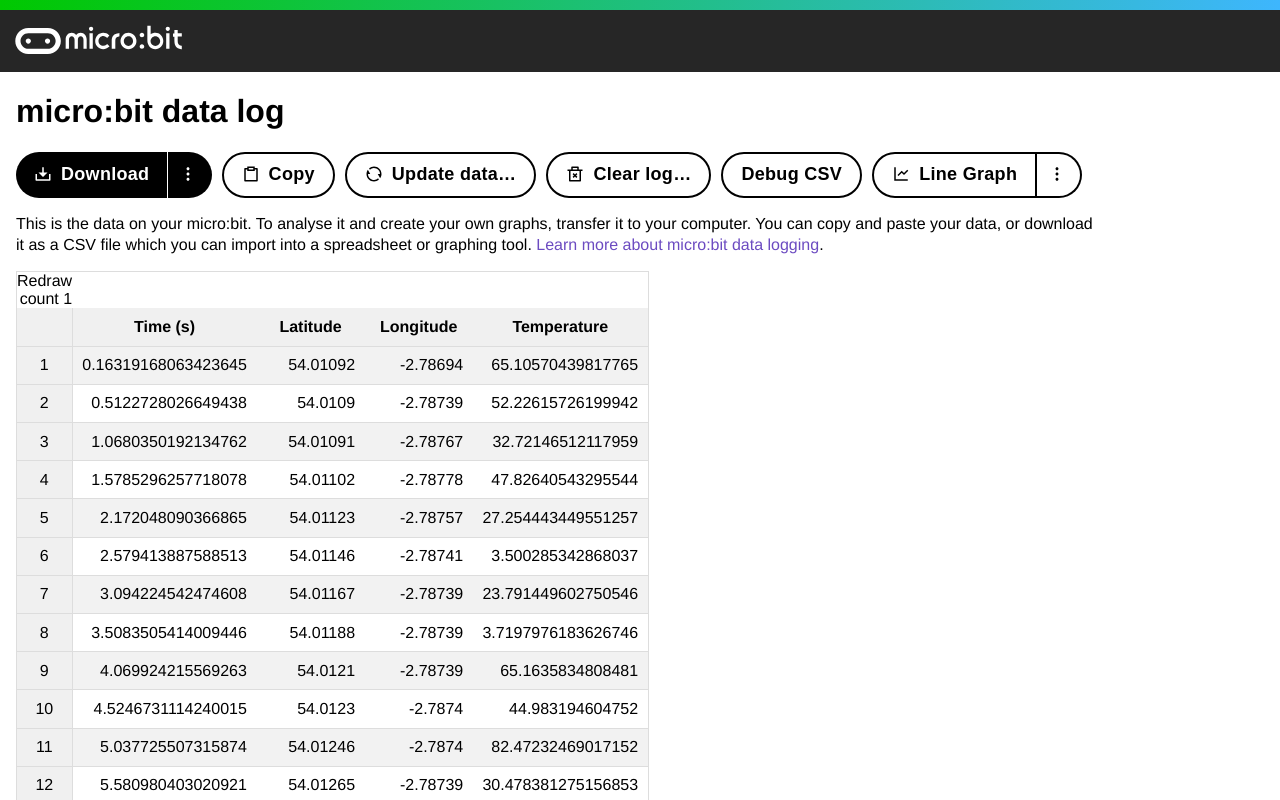
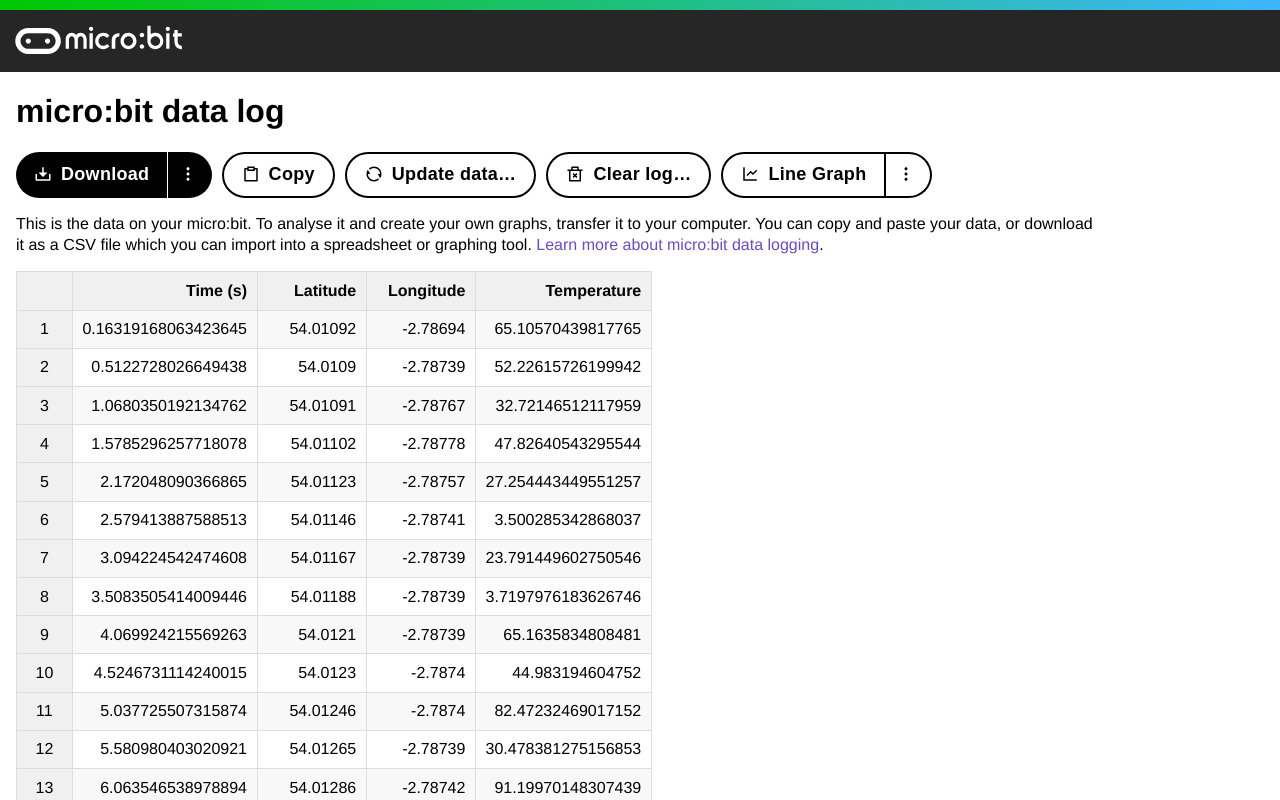
Before and after one commit to lancaster-university/microbit-datalogger-ui, a React (Create React App) app: page / in a window 1280 px wide. Shown: the top 800 px of the page. Built offline with nearby package versions, Linux system fonts and the light colour scheme.

Commit message:
Log full/empty warnings & performance/style updates

```diff
--- a/src/App.css
+++ b/src/App.css
@@ -22,7 +22,7 @@
   margin-left: 10px
 }
 
-#info {
+#info, .warning {
   max-width: 68em;
   line-height: 1.3;
 }
--- a/src/App.tsx
+++ b/src/App.tsx
@@ -14,6 +14,7 @@
 import { gpsData } from './sample-data';
 import { RiClipboardLine, RiDeleteBin2Line, RiDownload2Line, RiRefreshLine, RiShareLine } from "react-icons/ri";
 import { IconContext } from 'react-icons';
+import Warning from './Warning';
 
 export interface VisualisationType {
   name: string;
@@ -92,7 +93,7 @@
   }
 
   const clearLog = () => {
-    showModal({ title: "Clearing Log", content: <div>The log is cleared when you reflash your micro:bit. Your program can include code or blocks to clear the log when you choose. <a href="https://microbit.org/get-started/user-guide/data-logging/">Learn more about data logging</a>.</div> });
+    showModal({ title: "Clearing Log", content: <div>The log is cleared when you reflash your micro:bit. Your program can include code or blocks to clear the log when you choose. <a href="https://microbit.org/get-started/user-guide/data-logging/" target="_blank">Learn more about data logging</a>.</div> });
   }
 
   const visualise = (visIndex: number) => {
@@ -131,14 +132,24 @@
             <button onClick={copy}><RiClipboardLine />Copy</button>
             <button onClick={updateData}><RiRefreshLine />Update data…</button>
             <button onClick={clearLog}><RiDeleteBin2Line />Clear log…</button>
-            <button onClick={debugCSV}>Debug CSV</button>
+            {window.localStorage.getItem("dl-debug") && <button onClick={debugCSV}>Debug CSV</button>}
             {visualPreviews.length > 0 && <DropDownButton dropdown={visualPreviews.map(vis => <>{vis.icon}{vis.name}</>)} onClick={() => visualise(-1)} onDropdownSelected={index => visualise(index)}>{visualisation ? "Close " + visualisation.name : <>{visualPreviews[0].icon}{visualPreviews[0].name}</>}</DropDownButton>}
           </div>
           <p id="info">
             This is the data on your micro:bit. To analyse it and create your own graphs, transfer it to your computer. You can copy and paste your data, or download it as a CSV file which you can import into a spreadsheet or graphing tool. <a href="https://microbit.org/get-started/user-guide/data-logging/" target="_blank">Learn more about micro:bit data logging</a>.
           </p>
+          {log.isFull &&
+            <Warning title="Log is full">
+              You won't be able to log any more data until the log is cleared. <a href="https://support.microbit.org/support/solutions/articles/19000127516-what-to-do-when-the-data-log-is-full" target="_blank">Learn more</a>.
+            </Warning>
+          }
+          {log.isEmpty &&
+            <Warning title="Log is empty">
+              You haven't logged any data yet. Click the link above to learn more about how to log data on the micro:bit.
+            </Warning>
+          }
           <div id="data">
-            {visualisation && visualisation.generate({log})}
+            {visualisation && visualisation.generate({ log })}
             <DataLogTable log={log} highlightDiscontinuousTimes={visualisation === LineGraphVisualisation} />
           </div>
         </main>
--- a/src/Button.css
+++ b/src/Button.css
@@ -23,6 +23,8 @@
 
     display: flex;
     align-items: center;
+
+    user-select: none;
 }
 
 button .icon {
--- a/src/DataLog.ts
+++ b/src/DataLog.ts
@@ -5,13 +5,13 @@
 
 export default class DataLog {
 
-    private static emptyLog: DataLog = new DataLog([], []);
+    private static emptyLog: DataLog = new DataLog([], [], false);
 
-    constructor(public headers: string[], public data: DataLogRow[]) {
+    constructor(public headers: string[], public data: DataLogRow[], public isFull: boolean = false) {
     }
 
-    public static fromCSV(csv: string): DataLog {
-        if (csv.length == 0) {
+    public static fromCSV(csv: string, isFull: boolean = false): DataLog {
+        if (csv.length === 0) {
             return this.emptyLog;
         }
 
@@ -25,7 +25,7 @@
             data.push({data: cols, isHeading: index === 0});
         });
 
-        return new DataLog(headers, data);
+        return new DataLog(headers, data, isFull);
     }
 
     public dataForHeader(header: string | number | RegExp, excludeHeaders = false): (string | null)[] {
@@ -39,14 +39,14 @@
     }
 
     get isEmpty() {
-        return this.headers.length == 0 || this.data.length == 0;
+        return this.headers.length === 0 || this.data.length === 0;
     }
 
     public toCSV(): string {
         return this.data.map(row =>
             row.data
-                .map(value => value.replaceAll('"', '""'))
-                .map(value => `"${value}"`)
+                //.map(value => value.replaceAll('"', '""'))
+                //.map(value => `"${value}"`)
                 .join(",")
         ).join("\n");
     }
@@ -64,7 +64,7 @@
 
             if (where(row, prevRow, i)) { // if we should split here...
 
-                splitLogs.push(new DataLog(this.headers, currentData));
+                splitLogs.push(new DataLog(this.headers, currentData, false));
                 currentData = [];
             }
 
@@ -73,7 +73,7 @@
             prevRow = row;
         }
 
-        splitLogs.push(new DataLog(this.headers, currentData));
+        splitLogs.push(new DataLog(this.headers, currentData, false));
 
         return splitLogs;
     }
--- a/src/DataLogTable.css
+++ b/src/DataLogTable.css
@@ -7,7 +7,6 @@
 
 .header-row {
     font-weight: bold;
-    text-align: center;
     background: #f0f0f0;
 
     -position: sticky;
@@ -15,38 +14,29 @@
 }
 
 td {
-    border-bottom: 1px solid #ddd;
+    border: 1px solid #ddd;
     padding: 0.6em;
     min-width: 10ch;
 }
 
 tr :first-child {
-    min-width: 3ch;
-    width: 3ch;
-    border-right: 1px solid #ddd;
+    min-width: 4ch;
+    width: 4ch;
     background: #f0f0f0;
     text-align: center;
+    user-select: none; /* avoid selecting the row number when manually selecting and copying data from the table */
 }
 
 tr {
     transition: all 0.2s;
-    outline: 2px solid transparent;
 }
 
 tr:nth-child(even) {
-    background: #f2f2f2;
+    background: #f8f8f8;
 }
 
 tr:hover {
     background-color: #ddd;
-    outline: 3px solid rgba(66, 153, 225, 0.6);
-}
-
-#datalog-end {
-    text-align: center;
-    font-weight: bold;
-    background-color: #e9e9e9;
-    border-top: 2px solid #333333;
 }
 
 .discontinuous {
--- a/src/DataLogTable.tsx
+++ b/src/DataLogTable.tsx
@@ -8,8 +8,6 @@
     highlightDiscontinuousTimes?: boolean
 }
 
-let redrawCount = 0;
-
 function DataLogTable(props: DataLogProps) {
     // get the column with the highest row count
     //const headers = Object.keys(props.log);
@@ -17,6 +15,19 @@
 
     const headers = props.log.headers;
     const logLength = props.log.data.length;
+
+    // when we click on the row number, highlight the cell contents as if a user manually dragged over and selected it
+    const highlightRow = (e: React.MouseEvent<HTMLTableCellElement>) => {
+        const target = e.target as HTMLTableCellElement;
+
+        const range = document.createRange();
+        range.selectNodeContents(target.parentElement as Node);
+
+        const selection = window.getSelection();
+
+        selection?.removeAllRanges();
+        selection?.addRange(range);
+    };
 
     const now = Date.now();
 
@@ -31,7 +42,7 @@
 
         const rowData = props.log.data[i];
 
-        row.push(<td key={-1}>{rowData.isHeading ? "" : i}</td>);
+        row.push(<td key={-1} onClick={highlightRow}>{rowData.isHeading ? "" : i}</td>);
 
         let discontinuous = false;
 
@@ -55,12 +66,8 @@
 
     return (
         <table>
-            <div>Redraw count {++redrawCount}</div>
             <tbody>
                 {rows}
-                <tr>
-                    <td colSpan={headers.length + 1} id="datalog-end">End of data log</td>
-                </tr>
             </tbody>
         </table>
     );
--- a/src/DropDownButton.tsx
+++ b/src/DropDownButton.tsx
@@ -4,9 +4,9 @@
 import DropDownMenu from "./DropDownMenu";
 
 export interface ButtonProps {
-    dropdown?: JSX.Element[],
-    children: React.ReactNode,
-    onClick?: () => any,
+    dropdown?: JSX.Element[];
+    children: React.ReactNode;
+    onClick?: () => any;
     onDropdownSelected?: (index: number) => any;
     primary?: boolean;
 }
--- a/src/MapVisualisation.tsx
+++ b/src/MapVisualisation.tsx
@@ -5,7 +5,6 @@
 import Plot from "react-plotly.js";
 import { Data, Layout, PlotData } from "plotly.js";
 import DataLog from "./DataLog";
-import { lstat } from "fs";
 import { RiMap2Line, RiMapLine } from "react-icons/ri";
 
 const latitudeColumn = "Latitude";
--- /dev/null
+++ b/src/Warning.css
@@ -0,0 +1,16 @@
+.warning {
+    background: rgb(235, 235, 235);
+    padding: 0.6em;
+    display: flex;
+    align-items: center;
+    border-radius: 8px;
+}
+
+.warning .icon {
+    font-size: 1.8em;
+    margin-right: 0.3em;
+}
+
+.warning h3 {
+    margin: 0 0 0.1em 0;
+}
--- /dev/null
+++ b/src/Warning.tsx
@@ -0,0 +1,19 @@
+import { RiInformationLine } from "react-icons/ri";
+import "./Warning.css";
+
+export interface WarningProps {
+    title: string;
+    children: React.ReactNode;
+}
+
+export default function Warning(props: WarningProps) {
+    return (
+        <div className="warning">
+            <RiInformationLine />
+            <div>
+                <h3>{props.title}</h3>
+                {props.children}
+            </div>
+        </div>
+    );
+}
```
